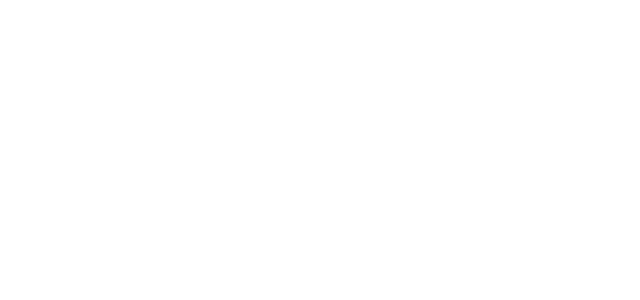
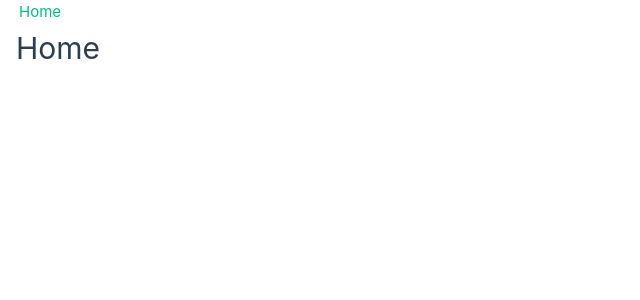
Before and after one commit to ShotGunShack/vue_composition_api_style, a Vue app: page / in a window 1280 px wide. Before the commit this address had no page. Shown: the top 300 px of the page, without its empty margins (0-640 px from the left). Built offline with nearby package versions, Linux system fonts and the light colour scheme.

Commit message:
routing_set_up : configure a basic route for 1 given component Home

```diff
--- a/src/App.vue
+++ b/src/App.vue
@@ -15,9 +15,13 @@
   <main>
     <TheWelcome />
   </main> -->
+
+  <router-link to="/">Home</router-link>
+  <router-view />
+
 </template>
 
-<style scoped>
+<!-- <style scoped>
 /* header {
   line-height: 1.5;
 }
@@ -44,4 +48,4 @@
     flex-wrap: wrap;
   }
 } */
-</style>
+</style> -->
--- a/src/assets/main.css
+++ b/src/assets/main.css
@@ -1,7 +1,7 @@
 @import './base.css';
 
 #app {
-  max-width: 1280px;
+  max-width: 100%;
   margin: 0 auto;
   padding: 2rem;
   font-weight: normal;
@@ -21,7 +21,7 @@
   }
 }
 
-@media (min-width: 1024px) {
+/* @media (min-width: 1024px) {
   body {
     display: flex;
     place-items: center;
@@ -32,4 +32,11 @@
     grid-template-columns: 1fr 1fr;
     padding: 0 2rem;
   }
+} */
+
+@media (max-width: 2560px) {
+
+  #app {
+    padding: 0 1rem;
+  }
 }
--- /dev/null
+++ b/src/components/Home.vue
@@ -0,0 +1,5 @@
+<template>
+
+    <h1>Home</h1>
+
+</template>
--- a/src/main.js
+++ b/src/main.js
@@ -1,14 +1,10 @@
 import './assets/main.css';
 
 import { createApp } from 'vue';
-import { createRouter, createWebHistory } from 'vue-router';
+import router from '@/router';
+
 import App from './App.vue';
 
-
-const router = createRouter({
-    history: createWebHistory(),
-    routes: []
-});
 createApp(App)
     .use(router)
     .mount('#app');
--- /dev/null
+++ b/src/router/index.js
@@ -0,0 +1,17 @@
+import { createRouter, createWebHistory } from 'vue-router';
+import Home from '@/components/Home.vue';
+
+const routes = [
+    {
+        path: '/',
+        name: 'Home',
+        component: Home
+    }
+];
+
+const router = createRouter({
+    history: createWebHistory(),
+    routes
+});
+
+export default router;
```
